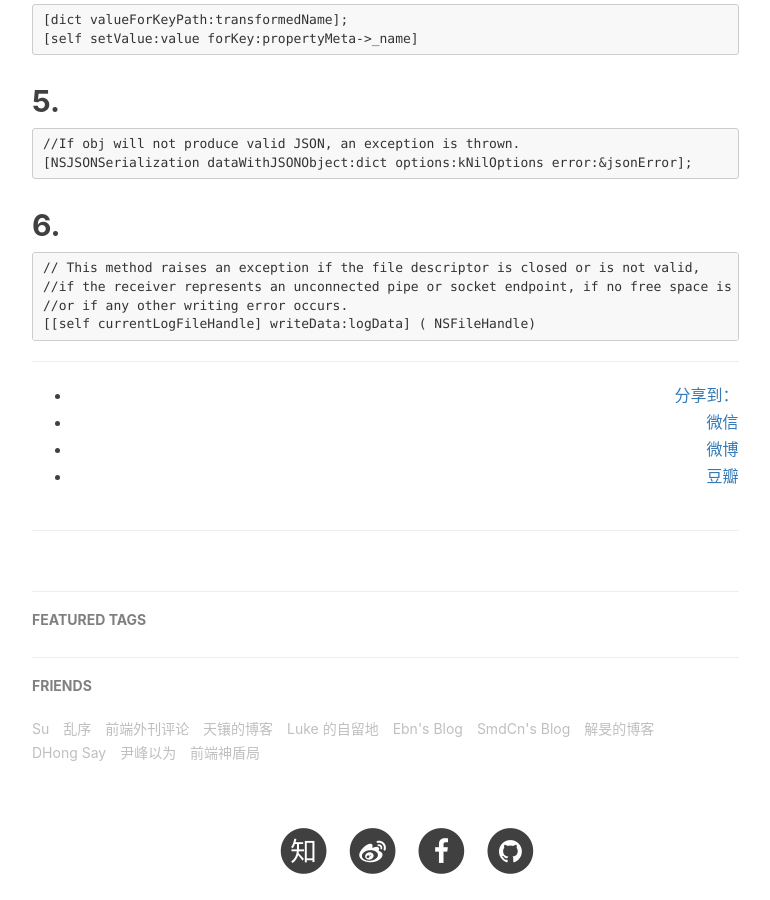
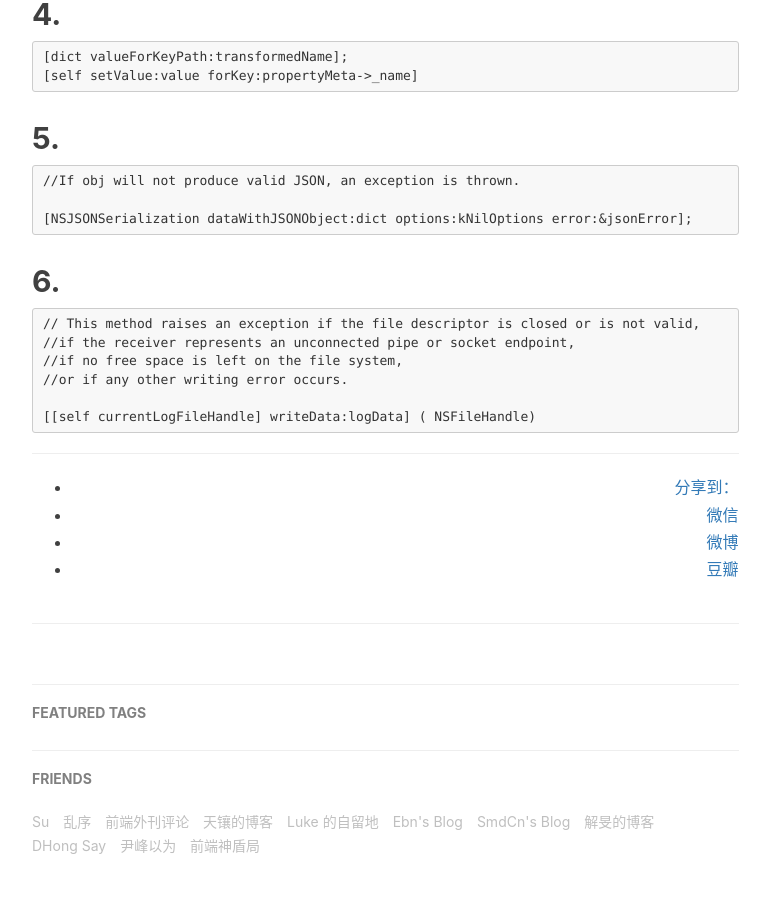
Before and after one commit to dnqs123/dnqs123.github.io, a Jekyll site: the page built from _posts/2016-10-09-try-catch.markdown, in a window 1280 px wide and 900 px high, scrolled down 1043 px. Shown: the whole window, without its empty margins (233-1003 px from the left). Built offline with Jekyll 4.4.1, drawn with Linux system fonts in a browser that asks for light colours; nearby versions of some CDN libraries; comment, search, counter and statistics services are not loaded.

Commit message:
no message

```diff
--- a/_posts/2016-10-09-try-catch.markdown
+++ b/_posts/2016-10-09-try-catch.markdown
@@ -23,6 +23,7 @@ tags:
 	// Try to resume with resumeData.
 	// Even though we try to validate the resumeData,
 	// this may still fail and raise excecption.
+
 	[self.session downloadTaskWithResumeData:resumeData]
 
 
@@ -30,6 +31,7 @@ tags:
 
 	//It is an error to call removeObserver:forKeyPath: for an object
 	//that has not previously been registered as an observer.
+
 	object removeObserver:self forKeyPath:NSStringFromSelector(@selector(state))];
 
 
@@ -42,12 +44,15 @@ tags:
 ##		5.
 
 	//If obj will not produce valid JSON, an exception is thrown.
+
 	[NSJSONSerialization dataWithJSONObject:dict options:kNilOptions error:&jsonError];
 
 
 ##		6.
 
 	// This method raises an exception if the file descriptor is closed or is not valid,
-	//if the receiver represents an unconnected pipe or socket endpoint, if no free space is left on the file system,
+	//if the receiver represents an unconnected pipe or socket endpoint,
+	//if no free space is left on the file system,
 	//or if any other writing error occurs.
+
 	[[self currentLogFileHandle] writeData:logData] ( NSFileHandle)
```
